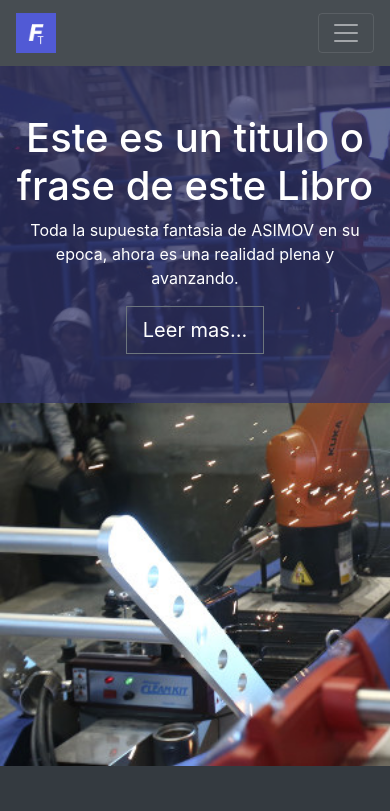
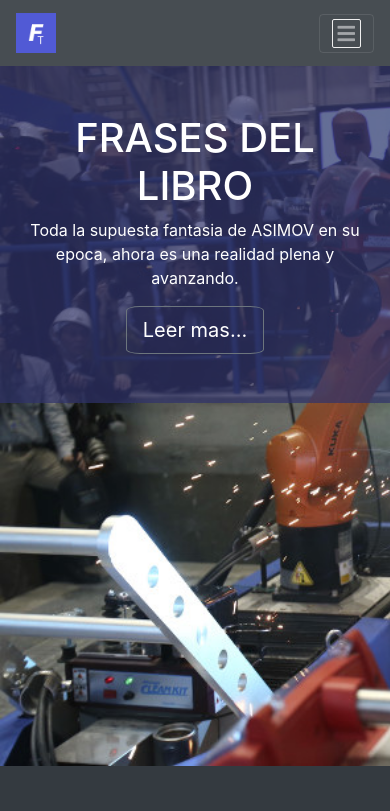
Before and after one commit to toteve/nuevo, a website: page src/index.html in a window 390 px wide. Shown: the top 811 px of the page. Drawn offline with nearby package versions, Linux system fonts and the light colour scheme.

Commit message:
1er year 2022

```diff
--- a/src/css/main.css
+++ b/src/css/main.css
@@ -23,9 +23,14 @@
 }
 
 .form-control, .btn{
-  border-radius: 0;
+  border-radius: 10%;
 }
 
 .team, footer {
   background: #30336b;
 }
+
+.ml-auto {
+  border: 1px;
+  color: red;
+}
--- a/src/index.html
+++ b/src/index.html
@@ -6,10 +6,12 @@
   <title>Landing Page Principal</title>
   <!-- enlazar con BOOTSTRAP CSS -->
   <link rel="stylesheet" href="https://stackpath.bootstrapcdn.com/bootstrap/4.1.1/css/bootstrap.min.css"
-    integrity="sha384-WskhaSGFgHYWDcbwN70/dfYBj47jz9qbsMId/iRN3ewGhXQFZCSftd1LZCfmhktB" crossorigin="anonymous">
+    integrity="sha384-WskhaSGFgHYWDcbwN70/dfYBj47jz9qbsMId/iRN3ewGhXQFZCSftd1LZCfmhktB"
+    crossorigin="anonymous">
   <!-- enlazar con FONT AWESOME -->
   <link rel="stylesheet" href="https://use.fontawesome.com/releases/v5.0.13/css/all.css"
-    integrity="sha384-DNOHZ68U8hZfKXOrtjWvjxusGo9WQnrNx2sqG0tfsghAvtVlRW3tvkXWZh58N9jp" crossorigin="anonymous">
+    integrity="sha384-DNOHZ68U8hZfKXOrtjWvjxusGo9WQnrNx2sqG0tfsghAvtVlRW3tvkXWZh58N9jp"
+    crossorigin="anonymous">
   <!-- enlazar con personalizado CSS -->
   <link rel="stylesheet" href="css/main.css">
 </head>
@@ -26,10 +28,12 @@
         <!-- la imagen ocupara un 20% del ancho de navegacion -->
         <img src="img/logoft.png" style="width: 20%;">
       </a>
-      <!-- Este Button permitira colapsar los elementos de NAVIGATION para el responsive Menu Hamburguesa -->
+
+      <!-- Este Button permitira colapsar los elementos de NAVIGATION para el responsive Menu Hamburguesa
+            navbar-toggler-icon (original de Bootstrap) -->
       <button class="navbar-toggler" type="button" data-toggle="collapse" data-target="#navbarNav"
         aria-controls="navbarNav" aria-expanded="false" aria-label="Toggle navigation">
-        <span class="navbar-toggler-icon"></span>
+        <span class="fa fa-bars fa-1x fa-border"></span>
       </button>
       <!-- Div que contendra los elementos de NAVIGATION -->
       <div class="collapse navbar-collapse" id="navbarNav">
@@ -64,7 +68,7 @@
                  pantallas pequeñas todo se centra -->
           <div class="col-sm-6 text-center justify-content-center align-self-center">
             <h1>
-              Este es un titulo o frase de este Libro
+              FRASES DEL LIBRO
             </h1>
             <p>Toda la supuesta fantasia de ASIMOV en su epoca, ahora es una realidad plena y avanzando.</p>
             <!-- Etiqueta a con clase boton outline, grande y texto blanco  -->
@@ -74,7 +78,7 @@
           </div>
           <!-- Este DIV define la cantidad siguiente de columnas (6) a usar por imagen del header,
                  definido que en pantallas pequeñas con fluid para ajustarse y ocupando todo el espacio -->
-          <div class="col-sm-6">
+          <div class="col-sm-6 ">
             <img src="img/product.jpg" class="img-fluid d-none d-sm-block">
           </div>
         </div>
@@ -227,7 +231,8 @@
           </div>
           <!-- Este Div colapsable, relacionado a headingOne y al #accordionexample Id del Accordion
                  dentro de esta clase Card -->
-          <div id="collapseOne" class="collapse show" aria-labelledby="headingOne" data-parent="#accordionExample">
+          <div id="collapseOne" class="collapse show" aria-labelledby="headingOne"
+               data-parent="#accordionExample">
             <div class="card-body">
               La empresa que se encarga del envio de las compras de ebook, tarda mucho tiempo en responder?
               Por lo normal una vez realizada la compra y solicitud del ebook, en pocos minutos una vez se
@@ -246,8 +251,8 @@
           <div class="card-header" id="headingTwo">
             <h5 class="mb-0">
               <!-- Este button tipo enlace permite definir colapsable para reduccion de pantalla -->
-              <button class="btn btn-link collapsed" type="button" data-toggle="collapse" data-target="#collapseTwo"
-                aria-expanded="false" aria-controls="collapseTwo">
+              <button class="btn btn-link collapsed" type="button" data-toggle="collapse"
+              data-target="#collapseTwo" aria-expanded="false" aria-controls="collapseTwo">
                 Pregunta Dos
               </button>
             </h5>
@@ -497,7 +502,7 @@
     </div>
   </footer>
 
-  <!-- BOOTSTRAP SCRIPTS -->
+  <!-- javascript SCRIPTS -->
   <script src="https://code.jquery.com/jquery-3.3.1.slim.min.js"
     integrity="sha384-q8i/X+965DzO0rT7abK41JStQIAqVgRVzpbzo5smXKp4YfRvH+8abtTE1Pi6jizo"
     crossorigin="anonymous"></script>
```
